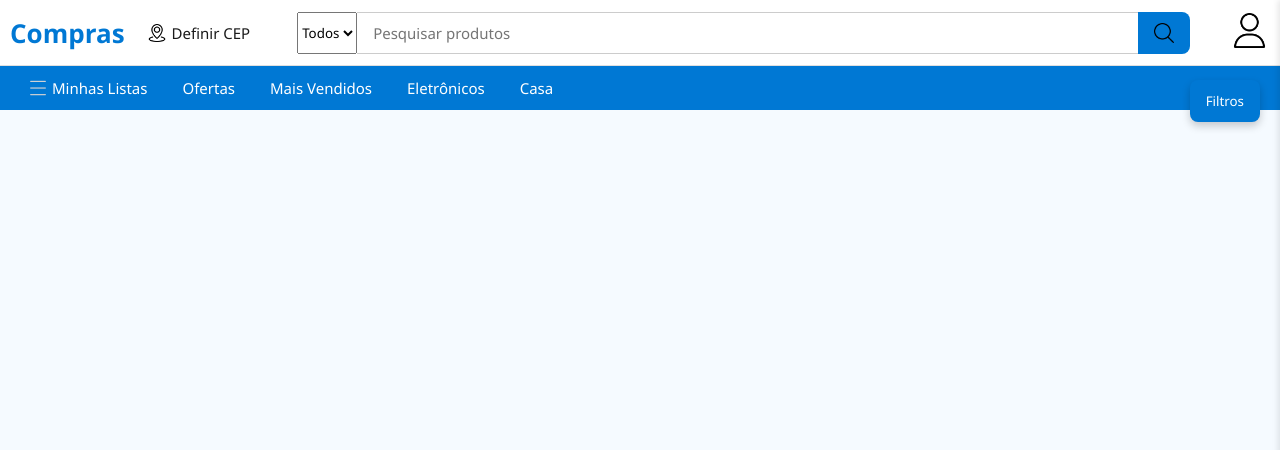
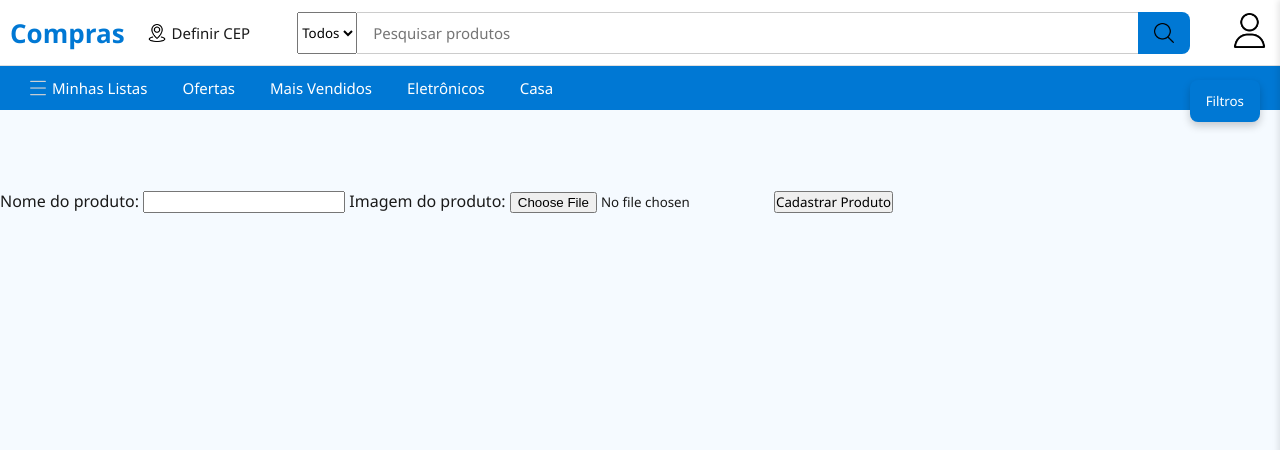
Before and after one commit to GiovanniDaldegan/Projeto-TP2, a Flask app: page / in a window 1280 px wide. Shown: the top 450 px of the page. Run offline with Flask 3, Linux system fonts and the light colour scheme; parts of the project's set-up code (start-up, migrations or seed data) failed here and were passed over; some libraries are stand-ins or nearby versions.

Commit message:
Adicionando Formulário de Cadastro de Produto

```diff
--- a/aplicação/templates/index.html
+++ b/aplicação/templates/index.html
@@ -149,6 +149,19 @@
     </section>
     <!-- #endregion -->
 
+    </section>
+    <!-- Formulário para cadastrar novo produto -->
+    <form action="/produto/novo" method="post" enctype="multipart/form-data" style="margin: 2rem 0;">
+        <label for="nome-produto">Nome do produto:</label>
+        <input type="text" id="nome-produto" name="nome" required>
+
+        <label for="imagem-produto">Imagem do produto:</label>
+        <input type="file" id="imagem-produto" name="imagem" accept="image/*" required>
+
+        <button type="submit">Cadastrar Produto</button>
+    </form>
+
+
     <script type="module" src="{{ url_for('static', filename='scripts/index.js') }}"></script>
 </body>
 </html>
```
